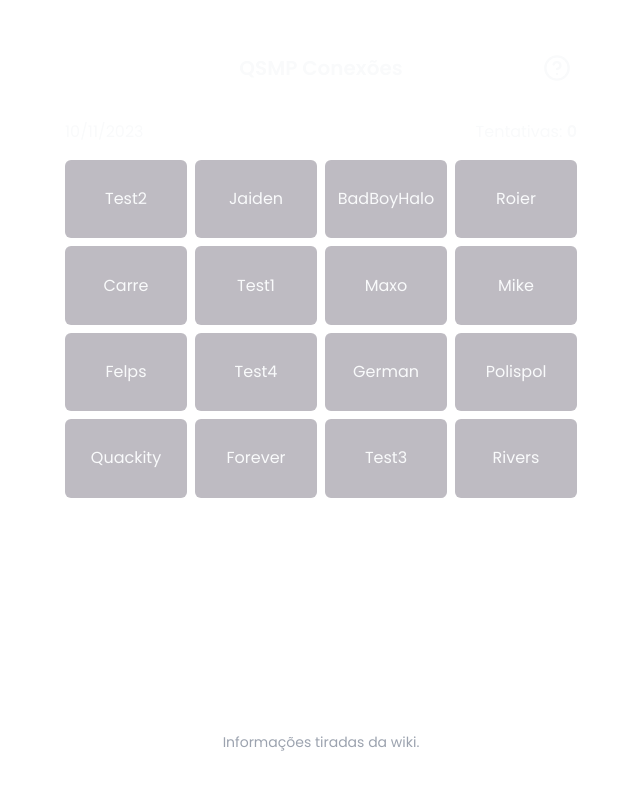
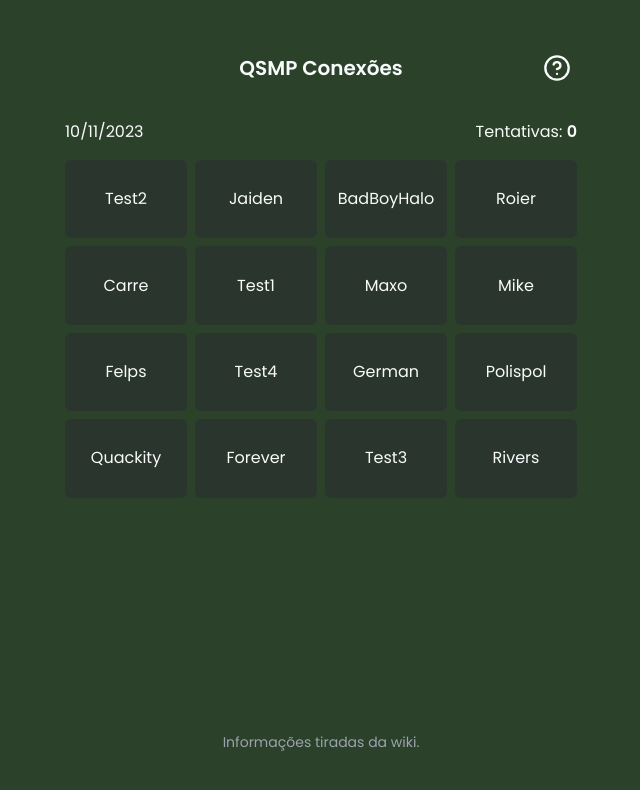
Before and after one commit to AshLightvale/qsmpconexoes, a Next.js app: page / in a window 1280 px wide. Shown: the top 790 px of the page, without its empty margins (319-959 px from the left). Built offline with nearby package versions, Linux system fonts and the light colour scheme.

Commit message:
Update tailwind.config.ts

```diff
--- a/tailwind.config.ts
+++ b/tailwind.config.ts
@@ -20,7 +20,7 @@ module.exports = {
 				border: "hsl(var(--border))",
 				input: "hsl(var(--input))",
 				ring: "hsl(var(--ring))",
-				background: "hsl(var(118, 22%, 21%))",
+				background: "hsl(118, 22%, 21%)",
 				foreground: "hsl(var(--foreground))",
 				primary: {
 					DEFAULT: "hsl(--primary)",
```
